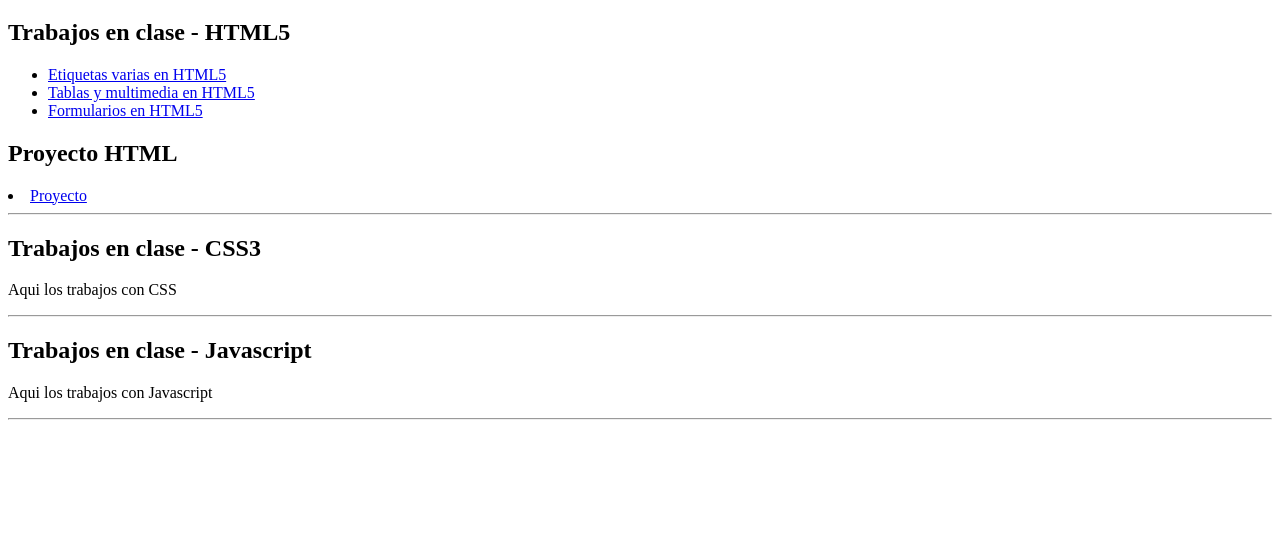
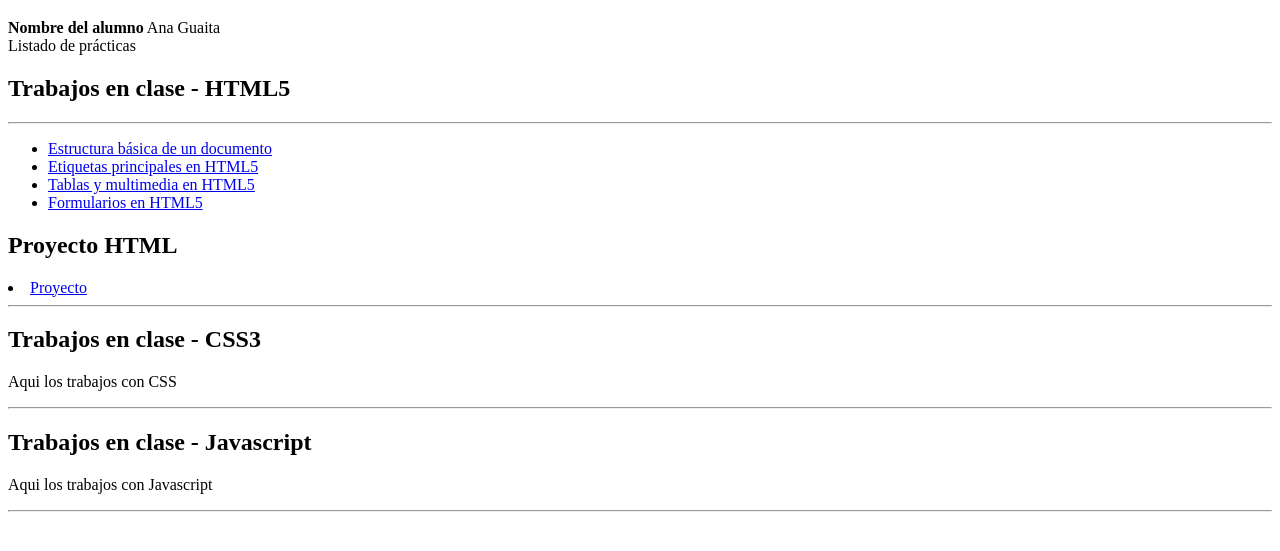
Before and after one commit to anaguca/APW, a plain HTML site: page index.html in a window 1280 px wide. Shown: the part 61-612 px from the top of the page. Drawn offline with Linux system fonts and the light colour scheme.

Commit message:
Add files via upload

```diff
--- a/index.html
+++ b/index.html
@@ -9,9 +9,15 @@
     <body>
         <!-- Pues sisi -->
         <h1>Clases de APW 2do curso - SMR</h1>
+        <p>
+            <b> Nombre del alumno</b> Ana Guaita <br>
+            Listado de prácticas
+        </p>
         <h2>Trabajos en clase - HTML5</h2>
+        <hr>
         <ul>
-            <li><a href="./etiquetas/etiquetas.html"> Etiquetas varias en HTML5 </a></li>
+            <li><a href="#"> Estructura básica de un documento </a></li>
+            <li><a href="./etiquetas/etiquetas.html"> Etiquetas principales en HTML5 </a></li>
             <li><a href="./tablas/tablas.html"> Tablas y multimedia en HTML5 </a></li></li>
             <li><a href="./formulario/formulario.html"> Formularios en HTML5 </a></li></li>
         </ul>
```
